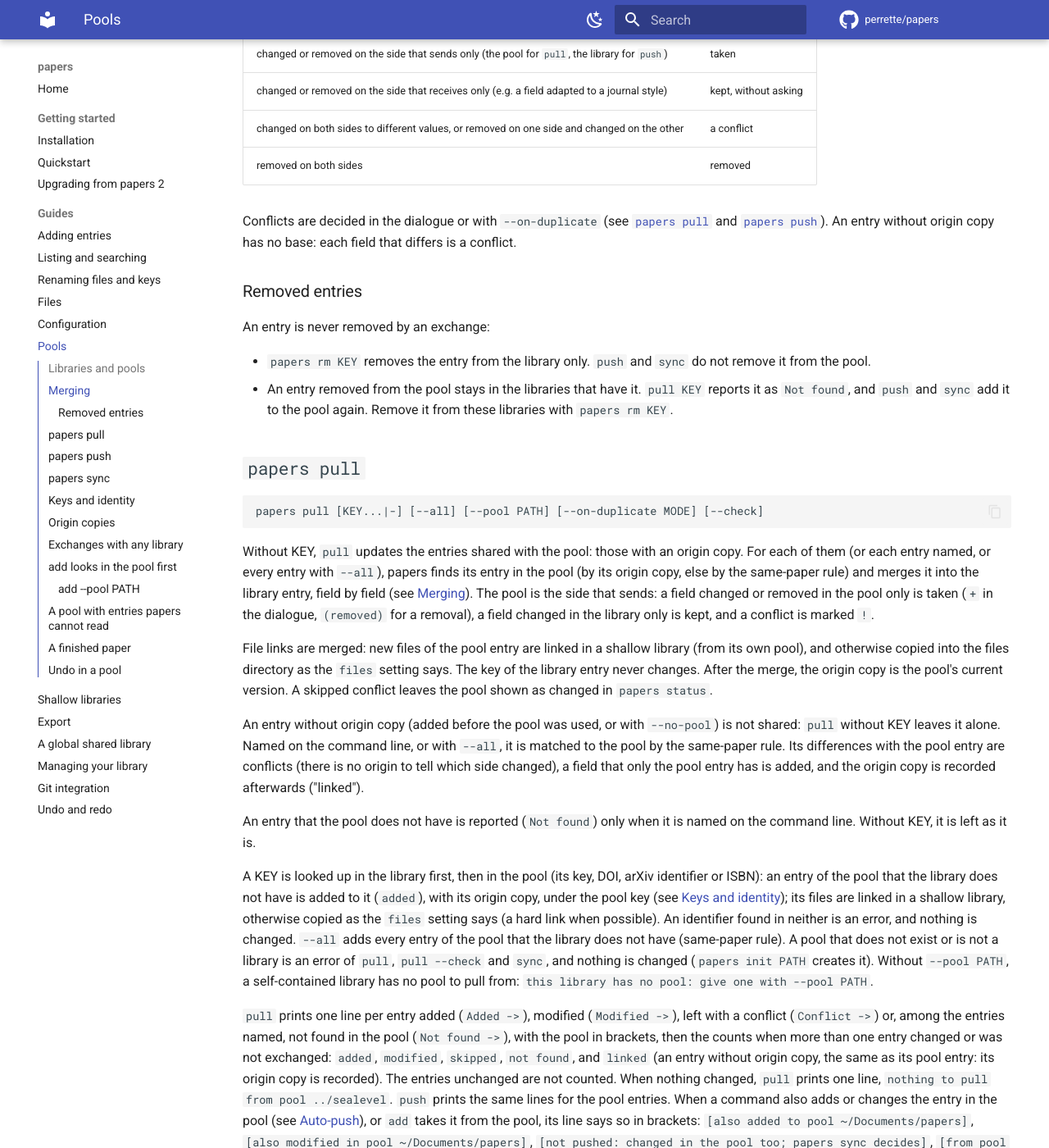
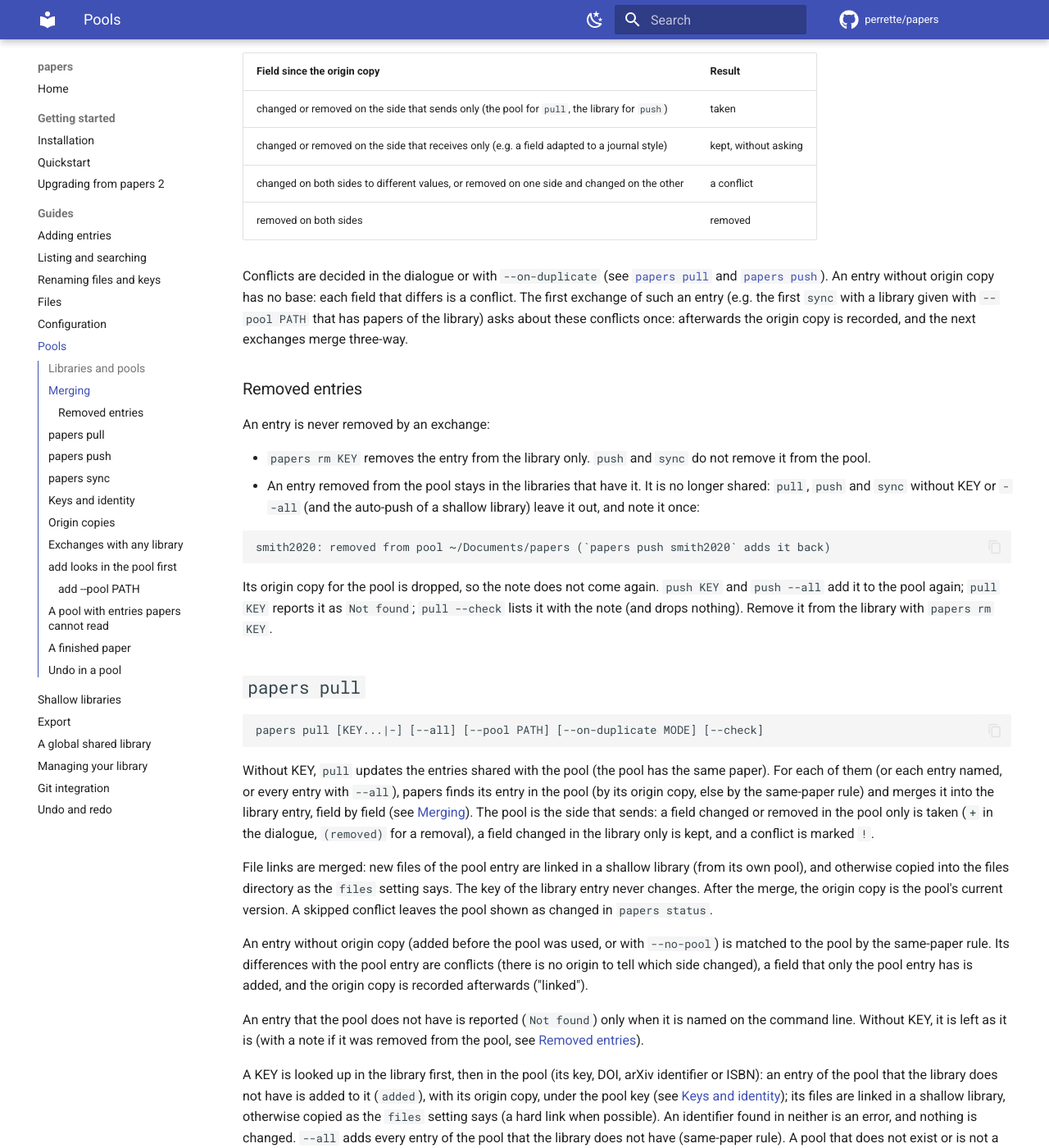
Before and after one commit to perrette/papers, an MkDocs documentation site: the page built from docs/pools.md, in a window 1280 px wide and 1400 px high, scrolled down 1241 px. Shown: the whole window at 82% size. Built offline with MkDocs 1.6.1 and Material for MkDocs 9.7.7, drawn with Linux system fonts in a browser that asks for light colours; comment, search, counter and statistics services are not loaded; the version menu is left out; some of the changed text lies outside the part shown.

Commit message:
Shared entries: the pool has the same paper; removed entries stay out
An entry is shared with a pool when the pool has the same paper (the
pool entry of its origin record, else the same-paper rule), with a
record or not: the record is only the base of the merge. pull, push and
sync without KEY or --all, auto-push and pull --check follow this
definition (Exchange.sharing). An entry without record has no base: its
differences are conflicts, decided once.

An entry removed from the pool (an origin record, no pool entry) is no
longer re-added by a plain push or sync, nor by auto-push: it is noted
once, "KEY: removed from pool LABEL (`papers push KEY` adds it back)",
and its origin record is dropped. push KEY and push --all add it back.

````diff
--- a/docs/pools.md
+++ b/docs/pools.md
@@ -32,13 +32,19 @@
   PATH);
 - `papers pull` updates the entries shared with the pool, and adds the
   entries of the pool named, or all of them with `--all`;
-- `papers push` updates the entries shared with the pool (those taken from
-  it, or added to it before), and adds the entries named, or all of them
-  with `--all`;
+- `papers push` updates the entries shared with the pool, and adds the
+  entries named, or all of them with `--all`;
 - `papers sync` does both;
 - `papers status` (pool of a shallow library) and `papers pull --check`
   tell whether the pool changed since the last exchange with it: `up to
   date`, or `changed since last pull or push`.
+
+An entry is **shared** with a pool when the pool has the same paper: the
+pool entry of its origin copy (see [Origin copies](#origin-copies)), else
+the same paper by the same-paper rule (see
+[Keys and identity](#keys-and-identity)). Without KEY or `--all`, `pull`,
+`push` and `sync` exchange the shared entries only, with an origin copy or
+not.
 
 An exchange goes one level only: the pool has no pool, and a library given
 with `--pool PATH` must have none either (`PATH has a pool itself`).
@@ -70,7 +76,11 @@
 
 Conflicts are decided in the dialogue or with `--on-duplicate` (see
 [`papers pull`](#papers-pull) and [`papers push`](#papers-push)). An entry
-without origin copy has no base: each field that differs is a conflict.
+without origin copy has no base: each field that differs is a conflict. The
+first exchange of such an entry (e.g. the first `sync` with a library given
+with `--pool PATH` that has papers of the library) asks about these
+conflicts once: afterwards the origin copy is recorded, and the next
+exchanges merge three-way.
 
 ### Removed entries
 
@@ -78,9 +88,18 @@
 
 - `papers rm KEY` removes the entry from the library only. `push` and
   `sync` do not remove it from the pool.
-- An entry removed from the pool stays in the libraries that have it.
-  `pull KEY` reports it as `Not found`, and `push` and `sync` add it to the
-  pool again. Remove it from these libraries with `papers rm KEY`.
+- An entry removed from the pool stays in the libraries that have it. It
+  is no longer shared: `pull`, `push` and `sync` without KEY or `--all`
+  (and the auto-push of a shallow library) leave it out, and note it once:
+
+  ```
+  smith2020: removed from pool ~/Documents/papers (`papers push smith2020` adds it back)
+  ```
+
+  Its origin copy for the pool is dropped, so the note does not come again.
+  `push KEY` and `push --all` add it to the pool again; `pull KEY` reports
+  it as `Not found`; `pull --check` lists it with the note (and drops
+  nothing). Remove it from the library with `papers rm KEY`.
 
 ## `papers pull`
 
@@ -88,8 +107,8 @@
 papers pull [KEY...|-] [--all] [--pool PATH] [--on-duplicate MODE] [--check]
 ```
 
-Without KEY, `pull` updates the entries shared with the pool: those with
-an origin copy. For each of them (or each entry named, or every entry with
+Without KEY, `pull` updates the entries shared with the pool (the pool
+has the same paper). For each of them (or each entry named, or every entry with
 `--all`), papers finds its entry in the pool (by its origin copy,
 else by the same-paper rule) and merges it into the library entry, field by
 field (see [Merging](#merging)). The pool is the side that sends: a field
@@ -104,14 +123,14 @@
 A skipped conflict leaves the pool shown as changed in `papers status`.
 
 An entry without origin copy (added before the pool was used, or with
-`--no-pool`) is not shared: `pull` without KEY leaves it alone. Named on the
-command line, or with `--all`, it is matched to the pool by the same-paper
-rule. Its differences with the pool entry are conflicts (there is no
-origin to tell which side changed), a field that only the pool entry has
-is added, and the origin copy is recorded afterwards ("linked").
+`--no-pool`) is matched to the pool by the same-paper rule. Its differences
+with the pool entry are conflicts (there is no origin to tell which side
+changed), a field that only the pool entry has is added, and the origin
+copy is recorded afterwards ("linked").
 
 An entry that the pool does not have is reported (`Not found`) only when it
-is named on the command line. Without KEY, it is left as it is.
+is named on the command line. Without KEY, it is left as it is (with a
+note if it was removed from the pool, see [Removed entries](#removed-entries)).
 
 A KEY is looked up in the library first, then in the pool (its key, DOI,
 arXiv identifier or ISBN): an entry of the pool that the library does not
@@ -169,9 +188,10 @@
 ```
 
 The reverse of `pull`, into the pool of the library or the library of
-`--pool PATH`. Without KEY, only the entries shared with the pool are
-pushed: those with an origin copy from it (taken from it by `add` or
-`pull`, or pushed to it before). `push KEY...` pushes the entries named,
+`--pool PATH`. Without KEY, only the entries shared with the pool (the
+pool has the same paper) are pushed; an entry removed from the pool is not
+added back (see [Removed entries](#removed-entries)). `push KEY...` pushes
+the entries named,
 and `push --all` every entry of the library:
 
 - an entry that is not in the pool is added to it, with a key from the
@@ -198,9 +218,9 @@
 
 runs `papers pull`, then `papers push` of the same entries:
 
-- without KEY, the entries shared with the pool (with an origin copy from
-  it). An entry added to the library with `--no-pool`, or before the pool
-  was used, is not exchanged: name it, or use `--all`;
+- without KEY, the entries shared with the pool (the pool has the same
+  paper). An entry that the pool does not have is not exchanged: name it,
+  or use `--all`;
 - with KEY..., the entries named. A KEY that only the pool has is added to
   the library, as with `pull`, and a KEY that only the library has is
   added to the pool, as with `push`;
@@ -312,8 +332,8 @@
 - the origin copies are recorded for PATH, in its own file of
   `.papers/origin/`: the next exchange with PATH is a three-way merge, and
   a field changed on one side only needs no decision;
-- without KEY or `--all`, the exchange handles the entries exchanged with
-  PATH before (those with an origin copy for PATH);
+- without KEY or `--all`, the exchange handles the entries shared with
+  PATH (PATH has the same paper);
 - `papers sync --pool PATH KEY...` takes the entries named from PATH that
   the library does not have, sends to PATH those that it does not have,
   and merges the others both ways;
@@ -350,8 +370,8 @@
 ```
 cd ~/projects/sealevel
 papers export ../shared-with-bob mine2022 smith2020   # a self-contained library for Bob
-papers sync --pool ../shared-with-bob --all            # the first time: records what is shared
-papers sync --pool ../shared-with-bob                  # later changes, both ways
+papers sync --pool ../shared-with-bob                  # the changes of the shared entries, both ways
+papers sync --pool ../shared-with-bob --all            # also the entries missing on each side
 ```
 
 `papers export` is described in [Export](export.md).
````
Also changed, not shown: docs/shallow-libraries.md (+7 -5 lines), 7 other files.
